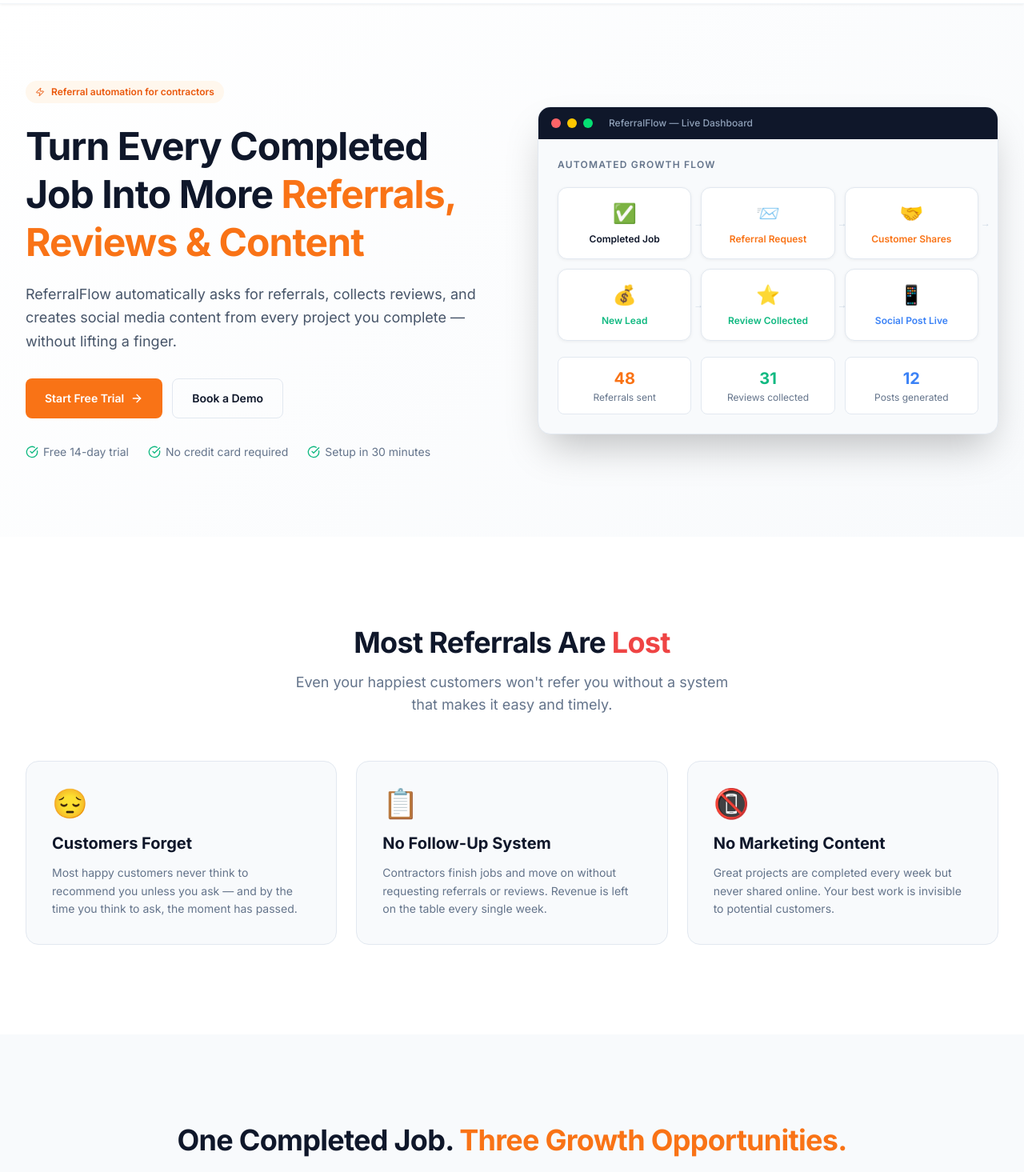
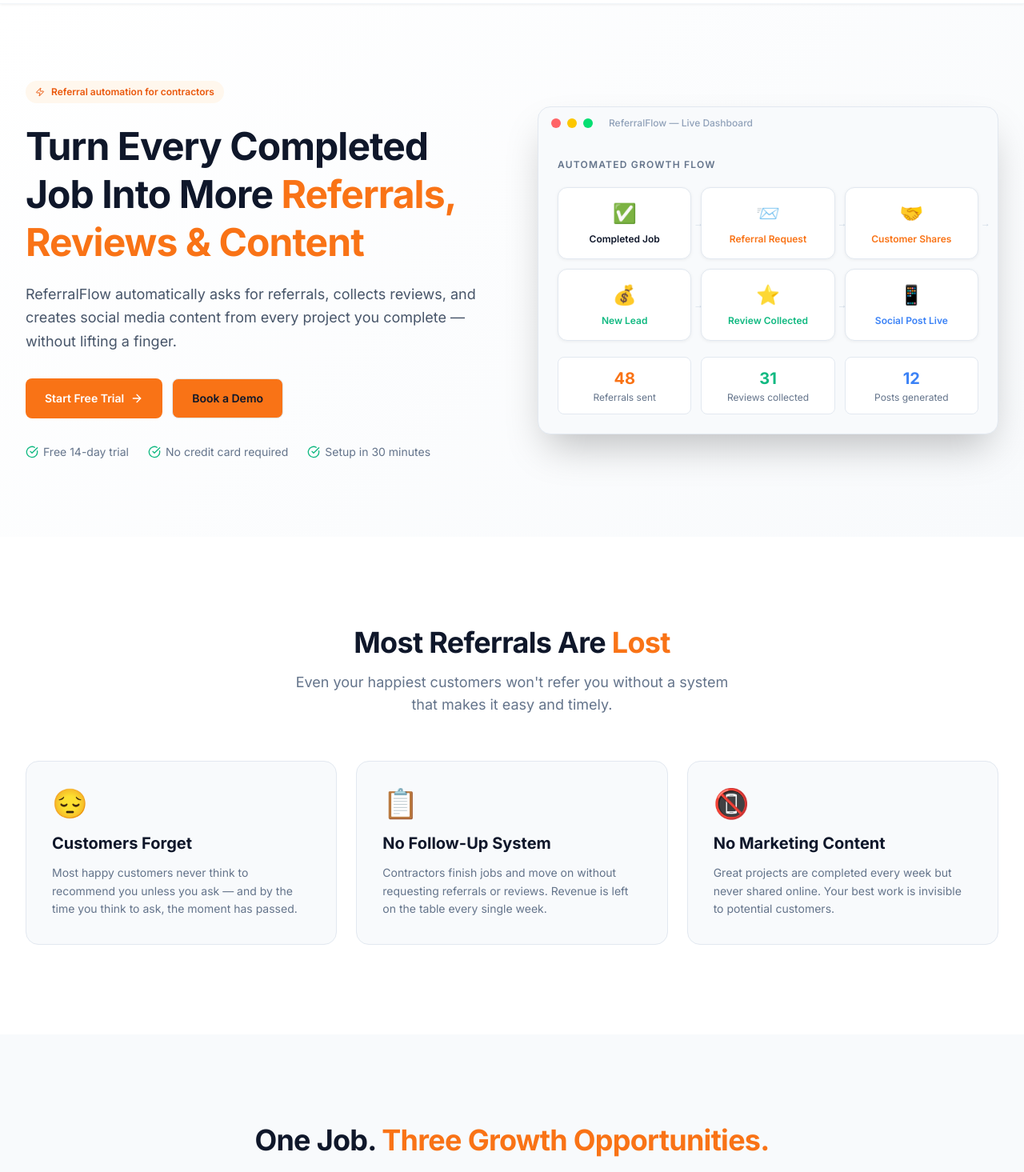
Before and after one commit to GwenCodes/referral-app, a React (Vite) app: page / in a window 1280 px wide. Shown: the part 60-1525 px from the top of the page at 80% size. Built offline with nearby package versions, Linux system fonts and the light colour scheme.

Commit message:
Updated colors

```diff
--- a/src/app/App.tsx
+++ b/src/app/App.tsx
@@ -160,7 +160,7 @@
     color: "#10B981",
   },
   {
-    value: "6 hrs",
+    value: "8 hrs",
     label: "Saved Weekly",
     sub: "on marketing tasks",
     color: "#3B82F6",
@@ -317,10 +317,7 @@
       style={{ background: "#F8FAFC", border: "1px solid #E2E8F0" }}
     >
       {/* Mock app header */}
-      <div
-        className="flex items-center gap-2 px-4 py-3"
-        style={{ background: "#0F172A" }}
-      >
+      <div className="flex items-center gap-2 px-4 py-3 bg-dark-brown">
         <div className="w-3 h-3 rounded-full bg-red-400" />
         <div className="w-3 h-3 rounded-full bg-yellow-400" />
         <div className="w-3 h-3 rounded-full bg-green-400" />
@@ -412,7 +409,7 @@
             >
               <Share2 size={16} color="white" />
             </div>
-            <span className="text-lg font-bold" style={{ color: "#0F172A" }}>
+            <span className="text-lg font-bold bg-dark-brown">
               ReferralFlow
             </span>
           </div>
@@ -438,16 +435,12 @@
 
           {/* Desktop CTAs */}
           <div className="hidden md:flex items-center gap-3">
-            <button
-              className="text-sm font-semibold px-4 py-2 rounded-lg transition-colors hover:bg-slate-100"
-              style={{ color: "#0F172A" }}
-            >
+            <button className="text-sm font-semibold px-4 py-2 rounded-lg transition-colors hover:bg-slate-100">
               Sign In
             </button>
             <button
               onClick={() => scrollTo("#pricing")}
               className="text-sm font-semibold px-5 py-2.5 rounded-lg transition-opacity hover:opacity-90"
-              style={{ background: "#F97316", color: "#FFFFFF" }}
             >
               Start Free Trial
             </button>
@@ -457,7 +450,6 @@
           <button
             className="md:hidden p-2"
             onClick={() => setMobileOpen(!mobileOpen)}
-            style={{ color: "#0F172A" }}
           >
             {mobileOpen ? <X size={22} /> : <Menu size={22} />}
           </button>
@@ -514,8 +506,8 @@
               Referral automation for contractors
             </div>
             <h1
-              className="text-4xl lg:text-5xl font-bold leading-tight mb-5"
-              style={{ color: "#0F172A", letterSpacing: "-0.02em" }}
+              className="text-4xl lg:text-5xl font-bold leading-tight mb-5 bg-dark-brown"
+              style={{ letterSpacing: "-0.02em" }}
             >
               Turn Every Completed Job Into More{" "}
               <span className="highlight">Referrals, Reviews & Content</span>
@@ -532,14 +524,11 @@
               <button
                 onClick={() => scrollTo("#pricing")}
                 className="flex items-center gap-2 px-6 py-3.5 rounded-lg text-sm font-semibold transition-opacity hover:opacity-90"
-                style={{ background: "#F97316", color: "#FFFFFF" }}
+                style={{ color: "#FFFFFF" }}
               >
                 Start Free Trial <ArrowRight size={16} />
               </button>
-              <button
-                className="flex items-center gap-2 px-6 py-3.5 rounded-lg text-sm font-semibold border transition-colors hover:bg-slate-50"
-                style={{ color: "#0F172A", borderColor: "#E2E8F0" }}
-              >
+              <button className="flex items-center gap-2 px-6 py-3.5 rounded-lg text-sm font-semibold border transition-colors hover:bg-slate-50">
                 Book a Demo
               </button>
             </div>
@@ -613,10 +602,10 @@
         <div className="max-w-7xl mx-auto px-4 sm:px-6 lg:px-8">
           <div className="text-center mb-14">
             <h2
-              className="text-3xl lg:text-4xl font-bold mb-4"
-              style={{ color: "#0F172A", letterSpacing: "-0.02em" }}
+              className="text-3xl lg:text-4xl font-bold mb-4 bg-dark-brown"
+              style={{ letterSpacing: "-0.02em" }}
             >
-              Most Referrals Are <span style={{ color: "#EF4444" }}>Lost</span>
+              Most Referrals Are <span className="highlight">Lost</span>
             </h2>
             <p
               className="text-lg max-w-xl mx-auto"
@@ -634,10 +623,7 @@
                 style={{ background: "#F8FAFC", border: "1px solid #E2E8F0" }}
               >
                 <div className="text-4xl mb-4">{p.emoji}</div>
-                <h3
-                  className="text-xl font-bold mb-3"
-                  style={{ color: "#0F172A" }}
-                >
+                <h3 className="text-xl font-bold mb-3 bg-dark-brown">
                   {p.title}
                 </h3>
                 <p
@@ -656,10 +642,10 @@
         <div className="max-w-7xl mx-auto px-4 sm:px-6 lg:px-8">
           <div className="text-center mb-14">
             <h2
-              className="text-3xl lg:text-4xl font-bold mb-4"
-              style={{ color: "#0F172A", letterSpacing: "-0.02em" }}
+              className="text-3xl lg:text-4xl font-bold mb-4 bg-dark-brown"
+              style={{ letterSpacing: "-0.02em" }}
             >
-              One Completed Job.{" "}
+              One Job.{" "}
               <span style={{ color: "#F97316" }}>
                 Three Growth Opportunities.
               </span>
@@ -694,10 +680,7 @@
                 >
                   {s.subtitle}
                 </div>
-                <h3
-                  className="text-2xl font-bold mb-3"
-                  style={{ color: "#0F172A" }}
-                >
+                <h3 className="text-2xl font-bold mb-3 bg-dark-brown">
                   {s.title}
                 </h3>
                 <p
@@ -731,8 +714,8 @@
         <div className="max-w-7xl mx-auto px-4 sm:px-6 lg:px-8">
           <div className="text-center mb-14">
             <h2
-              className="text-3xl lg:text-4xl font-bold mb-4"
-              style={{ color: "#0F172A", letterSpacing: "-0.02em" }}
+              className="text-3xl lg:text-4xl font-bold mb-4 bg-dark-brown"
+              style={{ letterSpacing: "-0.02em" }}
             >
               How ReferralFlow Works
             </h2>
@@ -759,10 +742,7 @@
                   >
                     {step.n}
                   </div>
-                  <h3
-                    className="text-base font-bold mb-2"
-                    style={{ color: "#0F172A" }}
-                  >
+                  <h3 className="text-base font-bold mb-2 bg-dark-brown">
                     {step.title}
                   </h3>
                   <p
@@ -789,15 +769,11 @@
         </div>
       </section>
       {/* ── FEATURES ── */}
-      <section
-        id="features"
-        className="py-20 lg:py-28"
-        style={{ background: "#0F172A" }}
-      >
+      <section id="features" className="py-20 lg:py-28 bg-dark-brown">
         <div className="max-w-7xl mx-auto px-4 sm:px-6 lg:px-8">
           <div className="text-center mb-14">
             <h2
-              className="text-3xl lg:text-4xl font-bold mb-4 text-white"
+              className="text-3xl lg:text-4xl font-bold mb-4"
               style={{ letterSpacing: "-0.02em" }}
             >
               Everything You Need to Grow by Referral
@@ -838,8 +814,8 @@
         <div className="max-w-7xl mx-auto px-4 sm:px-6 lg:px-8">
           <div className="text-center mb-14">
             <h2
-              className="text-3xl lg:text-4xl font-bold mb-4"
-              style={{ color: "#0F172A", letterSpacing: "-0.02em" }}
+              className="text-3xl lg:text-4xl font-bold mb-4 bg-dark-brown"
+              style={{ letterSpacing: "-0.02em" }}
             >
               Grow Without Buying More Ads
             </h2>
@@ -867,10 +843,7 @@
                 >
                   {s.value}
                 </p>
-                <p
-                  className="text-lg font-bold mb-1"
-                  style={{ color: "#0F172A" }}
-                >
+                <p className="text-lg font-bold mb-1 bg-dark-brown">
                   {s.label}
                 </p>
                 <p className="text-sm" style={{ color: "#94A3B8" }}>
@@ -913,8 +886,8 @@
         <div className="max-w-7xl mx-auto px-4 sm:px-6 lg:px-8">
           <div className="text-center mb-14">
             <h2
-              className="text-3xl lg:text-4xl font-bold mb-4"
-              style={{ color: "#0F172A", letterSpacing: "-0.02em" }}
+              className="text-3xl lg:text-4xl font-bold mb-4 bg-dark-brown"
+              style={{ letterSpacing: "-0.02em" }}
             >
               Contractors Love ReferralFlow
             </h2>
@@ -947,12 +920,7 @@
                     {t.avatar}
                   </div>
                   <div>
-                    <p
-                      className="text-sm font-bold"
-                      style={{ color: "#0F172A" }}
-                    >
-                      {t.name}
-                    </p>
+                    <p className="text-sm font-bold bg-dark-brown">{t.name}</p>
                     <p className="text-xs" style={{ color: "#94A3B8" }}>
                       {t.business} · {t.industry}
                     </p>
@@ -972,8 +940,8 @@
         <div className="max-w-7xl mx-auto px-4 sm:px-6 lg:px-8">
           <div className="text-center mb-14">
             <h2
-              className="text-3xl lg:text-4xl font-bold mb-4"
-              style={{ color: "#0F172A", letterSpacing: "-0.02em" }}
+              className="text-3xl lg:text-4xl font-bold mb-4 bg-dark-brown"
+              style={{ letterSpacing: "-0.02em" }}
             >
               Simple Pricing
             </h2>
@@ -1079,8 +1047,8 @@
         <div className="max-w-3xl mx-auto px-4 sm:px-6 lg:px-8">
           <div className="text-center mb-14">
             <h2
-              className="text-3xl lg:text-4xl font-bold mb-4"
-              style={{ color: "#0F172A", letterSpacing: "-0.02em" }}
+              className="text-3xl lg:text-4xl font-bold mb-4 bg-dark-brown"
+              style={{ letterSpacing: "-0.02em" }}
             >
               Frequently Asked Questions
             </h2>
@@ -1098,12 +1066,8 @@
                 <button
                   onClick={() => setOpenFaq(openFaq === i ? null : i)}
                   className="w-full flex items-center justify-between px-6 py-4 text-left transition-colors hover:bg-slate-50"
-                  style={{ background: openFaq === i ? "#F8FAFC" : "#FFFFFF" }}
                 >
-                  <span
-                    className="text-sm font-semibold pr-4"
-                    style={{ color: "#0F172A" }}
-                  >
+                  <span className="text-sm font-semibold pr-4 bg-dark-brown">
                     {faq.q}
                   </span>
                   {openFaq === i ? (
@@ -1120,12 +1084,7 @@
                 </button>
                 {openFaq === i && (
                   <div className="px-6 pb-5" style={{ background: "#F8FAFC" }}>
-                    <p
-                      className="text-sm leading-relaxed"
-                      style={{ color: "#64748B" }}
-                    >
-                      {faq.a}
-                    </p>
+                    <p className="text-sm leading-relaxed">{faq.a}</p>
                   </div>
                 )}
               </div>
@@ -1134,7 +1093,7 @@
         </div>
       </section>
       {/* ── FINAL CTA ── */}
-      <section className="py-20 lg:py-28" style={{ background: "#F97316" }}>
+      <section className="py-20 lg:py-28 bg-[#ACACAC]">
         <div className="max-w-4xl mx-auto px-4 sm:px-6 lg:px-8 text-center">
           <h2
             className="text-3xl lg:text-5xl font-extrabold mb-5 text-white"
@@ -1173,7 +1132,7 @@
         </div>
       </section>
       {/* ── FOOTER ── */}
-      <footer style={{ background: "#0F172A" }}>
+      <footer className="bg-dark-brown">
         <div className="max-w-7xl mx-auto px-4 sm:px-6 lg:px-8 py-12">
           <div className="grid grid-cols-1 md:grid-cols-4 gap-8 mb-10">
             <div className="md:col-span-2">
--- a/src/styles/theme.css
+++ b/src/styles/theme.css
@@ -16,16 +16,16 @@
   --muted-foreground: #64748b;
   --accent: #10b981;
   --accent-foreground: #ffffff;
-  --destructive: #ef4444;
+  --destructive: #c6612b;
   --destructive-foreground: #ffffff;
   --border: #e2e8f0;
   --input: transparent;
   --input-background: #f8fafc;
-  --switch-background: #f97316;
+  --switch-background: #c6612b;
   --font-weight-medium: 500;
   --font-weight-normal: 400;
-  --ring: #f97316;
-  --chart-1: #f97316;
+  --ring: #c6612b;
+  --chart-1: #c6612b;
   --chart-2: #10b981;
   --chart-3: #0f172a;
   --chart-4: #3b82f6;
@@ -38,7 +38,7 @@
   --sidebar-accent: #f1f5f9;
   --sidebar-accent-foreground: #0f172a;
   --sidebar-border: #e2e8f0;
-  --sidebar-ring: #f97316;
+  --sidebar-ring: #c6612b;
 }
 
 .dark {
@@ -48,7 +48,7 @@
   --card-foreground: #f8fafc;
   --popover: #1e293b;
   --popover-foreground: #f8fafc;
-  --primary: #f97316;
+  --primary: #c6612b;
   --primary-foreground: #ffffff;
   --secondary: #1e293b;
   --secondary-foreground: #f8fafc;
@@ -56,26 +56,27 @@
   --muted-foreground: #94a3b8;
   --accent: #10b981;
   --accent-foreground: #ffffff;
-  --destructive: #ef4444;
+  --destructive: #c6612b;
   --destructive-foreground: #ffffff;
   --border: #1e293b;
   --input: #1e293b;
-  --ring: #f97316;
+  --switch-background: #c6612b;
+  --ring: #c6612b;
   --font-weight-medium: 500;
   --font-weight-normal: 400;
-  --chart-1: #f97316;
+  --chart-1: #c6612b;
   --chart-2: #10b981;
   --chart-3: #f8fafc;
   --chart-4: #3b82f6;
   --chart-5: #8b5cf6;
   --sidebar: #1e293b;
   --sidebar-foreground: #f8fafc;
-  --sidebar-primary: #f97316;
+  --sidebar-primary: #c6612b;
   --sidebar-primary-foreground: #ffffff;
   --sidebar-accent: #0f172a;
   --sidebar-accent-foreground: #f8fafc;
   --sidebar-border: #1e293b;
-  --sidebar-ring: #f97316;
+  --sidebar-ring: #c6612b;
 }
 
 @theme inline {
@@ -143,6 +144,7 @@
     font-size: var(--text-xl);
     font-weight: var(--font-weight-medium);
     line-height: 1.5;
+    color: var(--foreground);
   }
 
   h3 {
@@ -167,6 +169,7 @@
     font-size: var(--text-base);
     font-weight: var(--font-weight-medium);
     line-height: 1.5;
+    background-color: var(--primary);
   }
 
   input {
@@ -174,7 +177,11 @@
     font-weight: var(--font-weight-normal);
     line-height: 1.5;
   }
+
   .highlight {
-    color: #f97316;
+    color: var(--primary);
+  }
+  .bg-rusty-orange {
+    background-color: var(--primary);
   }
 }
```
